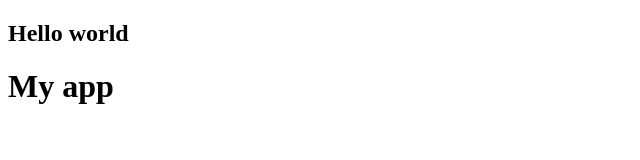
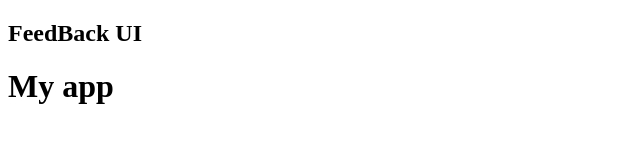
Before and after one commit to Elshaman/feedback-react-app, a React (Create React App) app: page / in a window 1280 px wide. Shown: the top 160 px of the page, without its empty margins (0-640 px from the left). Built offline with nearby package versions, Linux system fonts and the light colour scheme.

Commit message:
default props

```diff
--- a/src/App.js
+++ b/src/App.js
@@ -3,7 +3,7 @@ import Header from "./componentes/Header"
 function App(){
     return (
         <>
-            <Header text="Hello world" />
+            <Header  />
                 <div className="container">
                     <h1>My app</h1>
                 </div>
--- a/src/componentes/Header.jsx
+++ b/src/componentes/Header.jsx
@@ -1,13 +1,17 @@
-function Header(props) {
+function Header({text}) {
   return (
     <header>
         <div className="container">
             <h2>
-               { props.text }
+               { text }
             </h2>
         </div>
     </header>
   )
 }
 
+Header.defaultProps ={
+    text: 'FeedBack UI'
+}
+
 export default Header
```
